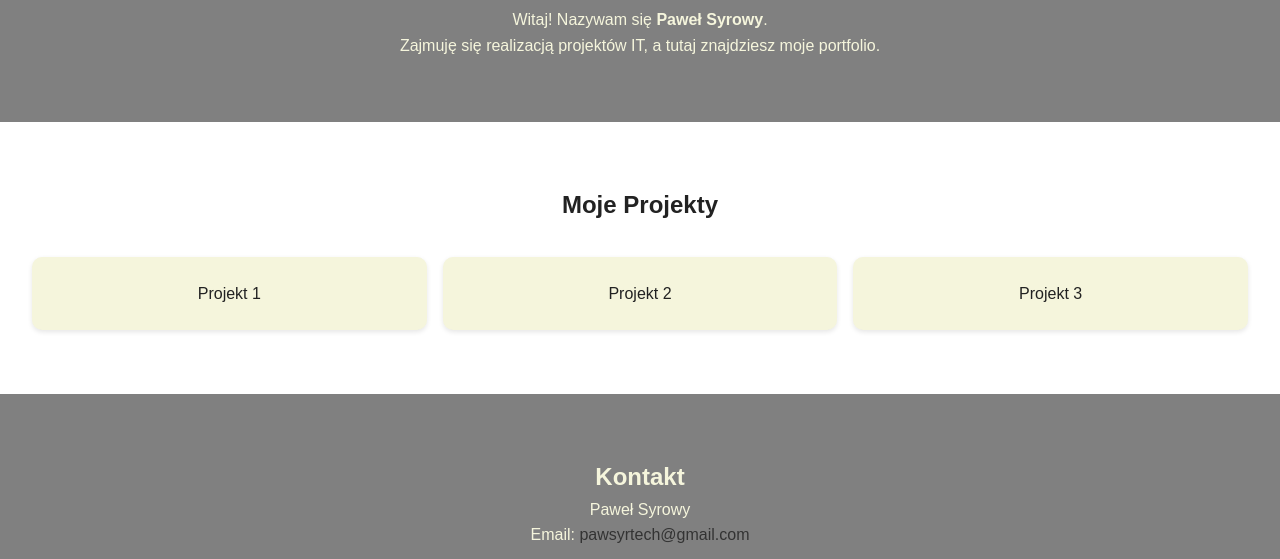
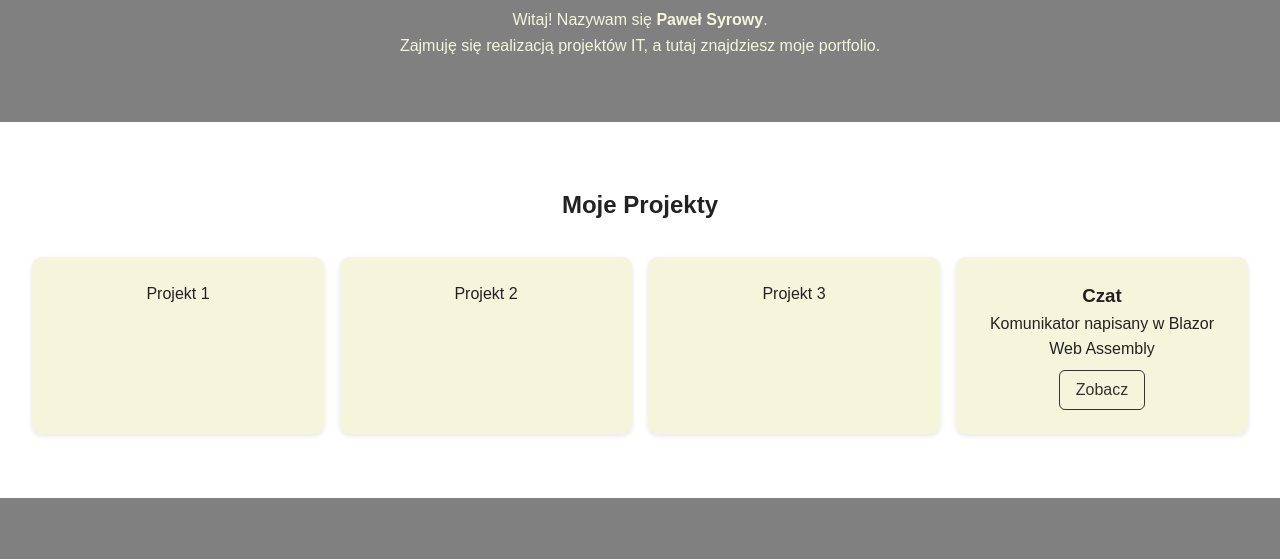
Before and after one commit to PawelSyrowy/HTML---SyrTech, a plain HTML site: page index.html in a window 1280 px wide. Shown: the part 220-779 px from the top of the page. Drawn offline with Linux system fonts and the light colour scheme.

Commit message:
style_projects.css

```diff
--- a/index.html
+++ b/index.html
@@ -6,6 +6,7 @@
     <title>SyrTech - Paweł Syrowy</title>
     <link rel="stylesheet" href="style.css">
     <link rel="stylesheet" href="style_header.css">
+    <link rel="stylesheet" href="style_projects.css">
 </head>
 <body>
 
@@ -40,6 +41,11 @@
         <div class="project-card">Projekt 2</div>
         <div class="project-card">Projekt 3</div>
         <!-- Możesz tu dodawać kolejne -->
+        <div class="project-card">
+            <h3>Czat</h3>
+            <p>Komunikator napisany w Blazor Web Assembly</p>
+            <a class="project-btn" href="https://www.czat.syrtech.pl/" target="_blank">Zobacz</a>
+        </div>
     </div>
 </section>
 
--- /dev/null
+++ b/style_projects.css
@@ -0,0 +1,12 @@
+.project-btn {
+    display: inline-block;
+    margin-top: 0.5rem;
+    padding: 0.4rem 1rem;
+    border-radius: 6px;
+    transition: 0.3s;
+    border: 1px solid var(--accent-color);
+}
+.project-btn:hover {
+    background: var(--accent-color);
+    color: var(--primary-color);
+}
```
